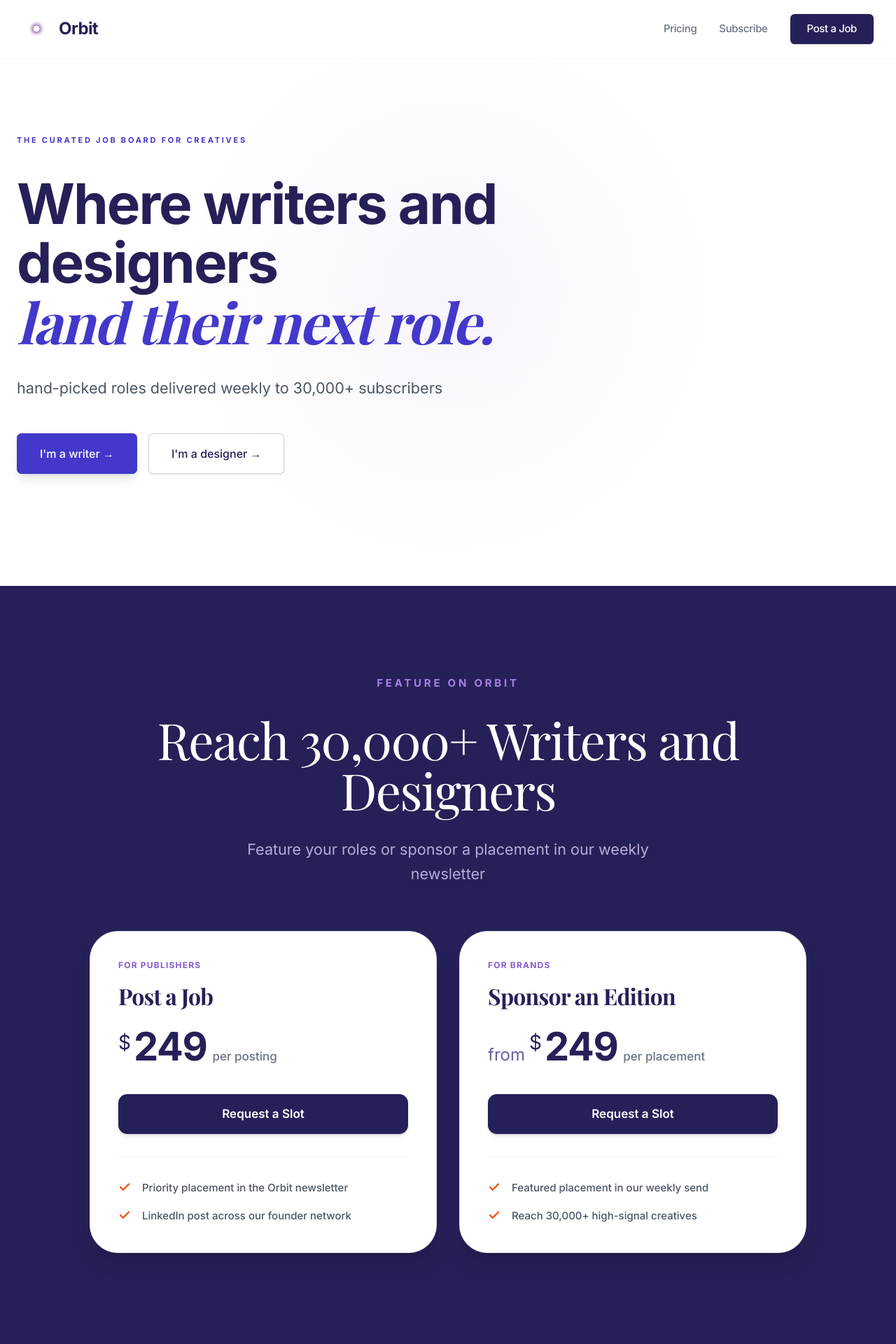
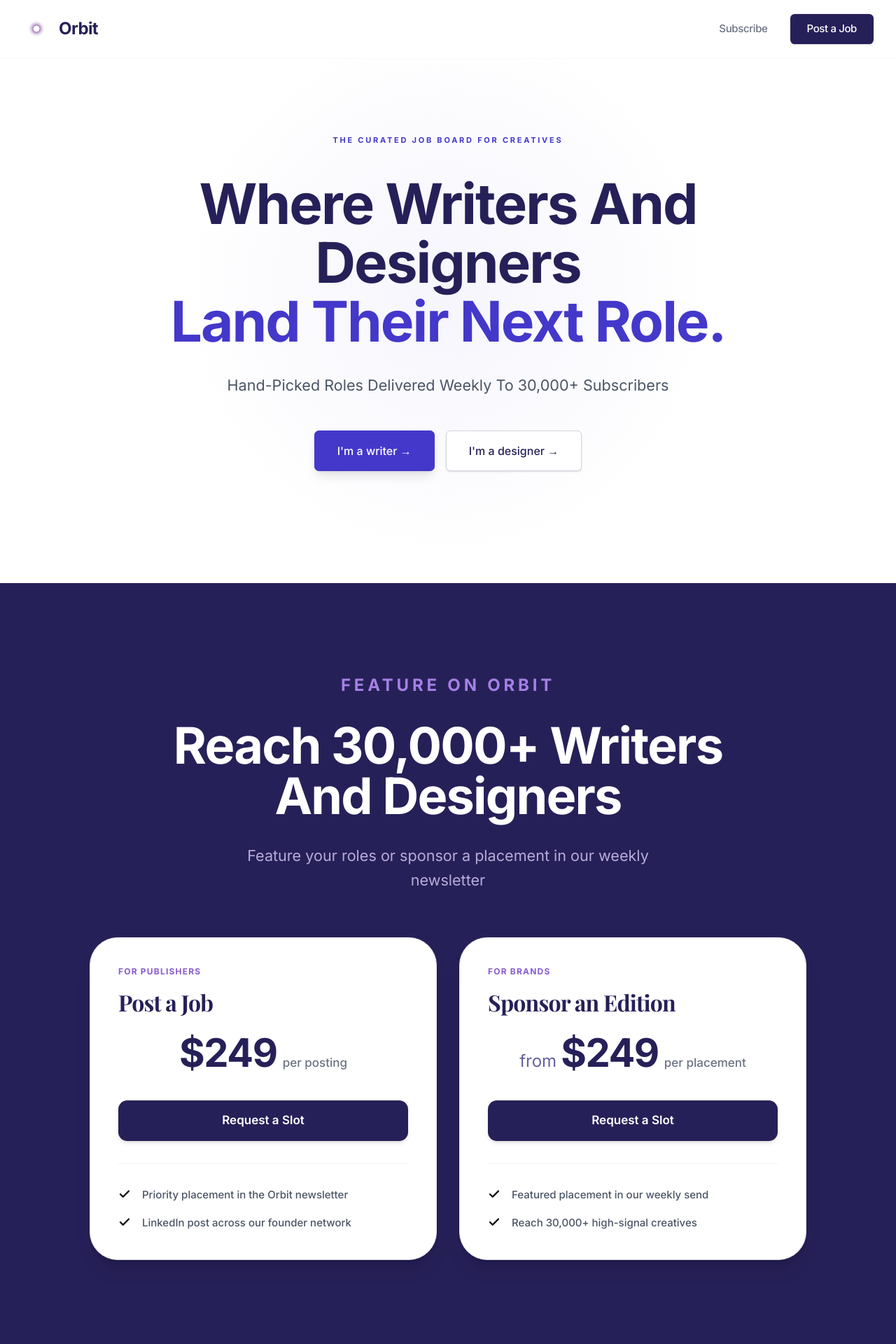
Before and after one commit to Ravs0/orbit-website, a React (Vite) app: page / in a window 1280 px wide. Shown: the top 1920 px of the page at 70% size. Built offline with nearby package versions, Linux system fonts and the light colour scheme; a web font is replaced by a local one.

Commit message:
style: updated hero centering, typography, pricing styling, and layout based on feedback

```diff
--- a/src/App.tsx
+++ b/src/App.tsx
@@ -46,9 +46,6 @@
           Orbit
         </div>
         <div className="flex items-center gap-8 text-[15px] font-medium tracking-tight">
-          <a href="#pricing" className="text-gray-500 hover:text-brand-950 transition-colors hidden sm:block">
-            Pricing
-          </a>
           <a href="#subscribe" className="text-gray-500 hover:text-brand-950 transition-colors hidden sm:block">
             Subscribe
           </a>
@@ -80,32 +77,32 @@
   return (
     <section className="relative px-6 pt-32 pb-28 md:pt-48 md:pb-40 overflow-hidden flex flex-col justify-center min-h-[90vh] bg-white" id="subscribe">
       <div className="absolute inset-0 bg-[radial-gradient(circle_at_center,rgba(67,56,202,0.05)_0%,transparent_50%)] pointer-events-none opacity-100" />
-      <div className="max-w-7xl mx-auto w-full relative z-10 flex flex-col items-start text-left">
+      <div className="max-w-7xl mx-auto w-full relative z-10 flex flex-col items-center text-center">
 
         {/* Eyebrow matching screenshot style */}
         <motion.div custom={0.05} initial="hidden" animate="visible" variants={fadeUpVariants} className="text-brand-600 text-[11px] font-bold tracking-[0.25em] uppercase mb-10">
-          The curated job board for creatives
+          The Curated Job Board For Creatives
         </motion.div>
 
         {/* Huge Heading */}
-        <motion.h1 custom={0.1} initial="hidden" animate="visible" variants={fadeUpVariants} className="text-[3rem] sm:text-[4rem] md:text-[4.5rem] lg:text-[5rem] font-bold text-brand-950 leading-[1.05] tracking-tight mb-8 max-w-5xl">
-          Where writers and designers <br className="hidden lg:block" />
-          <span className="font-serif italic font-bold text-brand-600">land their next role.</span>
+        <motion.h1 custom={0.1} initial="hidden" animate="visible" variants={fadeUpVariants} className="text-[3rem] sm:text-[4rem] md:text-[4.5rem] lg:text-[5rem] font-sans font-bold text-brand-950 leading-[1.05] tracking-tight mb-8 max-w-5xl">
+          Where Writers And Designers <br />
+          <span className="font-sans font-bold text-brand-600">Land Their Next Role.</span>
         </motion.h1>
 
         {/* Subtext */}
         <motion.p custom={0.2} initial="hidden" animate="visible" variants={fadeUpVariants} className="text-xl md:text-[1.35rem] text-gray-600 mb-12 max-w-2xl leading-[1.6]">
-          hand-picked roles delivered weekly to 30,000+ subscribers
+          Hand-Picked Roles Delivered Weekly To 30,000+ Subscribers
         </motion.p>
 
         {/* Actions */}
-        <motion.div custom={0.3} initial="hidden" animate="visible" variants={fadeUpVariants} className="w-full max-w-xl flex justify-start">
+        <motion.div custom={0.3} initial="hidden" animate="visible" variants={fadeUpVariants} className="w-full max-w-xl flex justify-center">
           <AnimatePresence mode="wait">
             {!role && !subscribed && (
               <motion.div
                 key="buttons"
                 exit={{ opacity: 0, y: -10 }}
-                className="flex flex-col sm:flex-row items-center gap-4 w-full justify-start"
+                className="flex flex-col sm:flex-row items-center gap-4 w-full justify-center"
               >
                 <button
                   onClick={() => setRole('writer')}
@@ -129,7 +126,7 @@
                 animate={{ opacity: 1, y: 0 }}
                 exit={{ opacity: 0 }}
                 onSubmit={handleSubscribe}
-                className="flex flex-col sm:flex-row gap-3 w-full justify-start"
+                className="flex flex-col sm:flex-row gap-3 w-full justify-center"
               >
                 <input
                   type="email"
@@ -152,7 +149,7 @@
                 key="success"
                 initial={{ opacity: 0, scale: 0.98 }}
                 animate={{ opacity: 1, scale: 1 }}
-                className="w-full px-6 py-4 border border-green-200 bg-green-50 text-green-800 rounded-[0.4rem] font-medium text-[16px] flex items-center justify-start gap-3"
+                className="w-full px-6 py-4 border border-green-200 bg-green-50 text-green-800 rounded-[0.4rem] font-medium text-[16px] flex items-center justify-center gap-3"
               >
                 <div className="w-2 h-2 rounded-full bg-green-500 animate-pulse" />
                 Check your inbox. You're on the list.
@@ -175,16 +172,9 @@
       <div className="text-brand-500 font-bold text-xs tracking-widest uppercase mb-4 font-sans">{pretitle}</div>
       <h3 className="text-[2rem] font-serif text-brand-950 font-bold mb-6 tracking-tight leading-tight">{title}</h3>
 
-      <div className="mb-2 flex items-baseline leading-none font-sans">
+      <div className="mb-2 flex items-baseline leading-none font-sans justify-center">
         {pricePrefix && <span className="text-2xl text-brand-800/80 mr-1.5">{pricePrefix}</span>}
-        {price.startsWith('$') ? (
-          <>
-            <span className="text-[1.75rem] font-normal text-brand-950 mr-1 align-top self-start mt-2">$</span>
-            <span className="text-[3.5rem] font-bold tracking-tight text-brand-950 leading-none">{price.slice(1)}</span>
-          </>
-        ) : (
-          <span className="text-[3.5rem] font-bold tracking-tight text-brand-950 leading-none">{price}</span>
-        )}
+        <span className="text-[3.5rem] font-bold tracking-tight text-brand-950 leading-none">{price}</span>
         {priceSuffix && <span className="text-[17px] font-medium text-gray-500 ml-2">{priceSuffix}</span>}
       </div>
 
@@ -194,10 +184,10 @@
 
       <hr className="border-gray-100 mb-8" />
 
-      <ul className="flex-1 space-y-4">
+      <ul className="flex-1 space-y-4 text-left">
         {features.map((f: string, i: number) => (
           <li key={i} className="flex items-start gap-4">
-             <Check className="w-[18px] h-[18px] text-orange-600 shrink-0 mt-0.5" strokeWidth={3} />
+             <Check className="w-[18px] h-[18px] text-black shrink-0 mt-0.5" strokeWidth={3} />
              <span className="text-[15px] leading-[1.6] text-gray-600 font-medium">{f}</span>
           </li>
         ))}
@@ -214,11 +204,11 @@
         <motion.div
           custom={0} initial="hidden" whileInView="visible" viewport={{ once: true, margin: "-50px" }} variants={fadeUpVariants}
           className="max-w-4xl mx-auto text-center flex flex-col items-center">
-          <div className="text-brand-400 font-bold text-[13px] sm:text-[15px] tracking-[0.25em] uppercase mb-8">
-            Feature on Orbit
+          <div className="text-brand-400 font-bold text-[18px] sm:text-[24px] tracking-[0.2em] uppercase mb-8">
+            Feature On Orbit
           </div>
-          <h2 className="text-[2.5rem] md:text-[4rem] lg:text-[4.5rem] font-serif tracking-tight text-white mb-8 leading-[1]">
-            Reach 30,000+ Writers and Designers
+          <h2 className="text-[2.5rem] md:text-[4rem] lg:text-[4.5rem] font-sans font-bold tracking-tight text-white mb-8 leading-[1]">
+            Reach 30,000+ Writers And Designers
           </h2>
           <p className="text-xl md:text-[1.35rem] text-brand-200/80 font-normal leading-relaxed max-w-2xl">
             Feature your roles or sponsor a placement in our weekly newsletter
```
